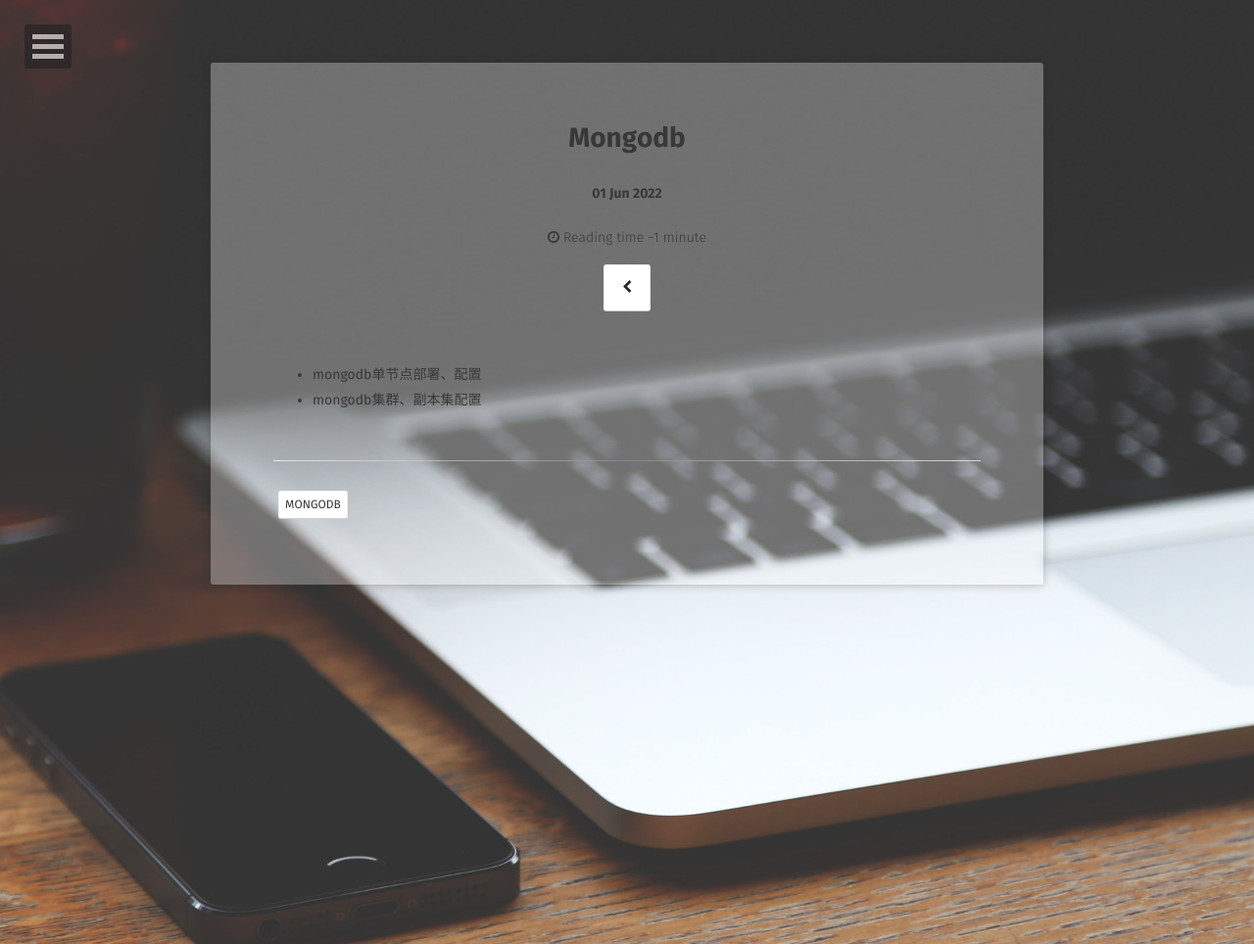
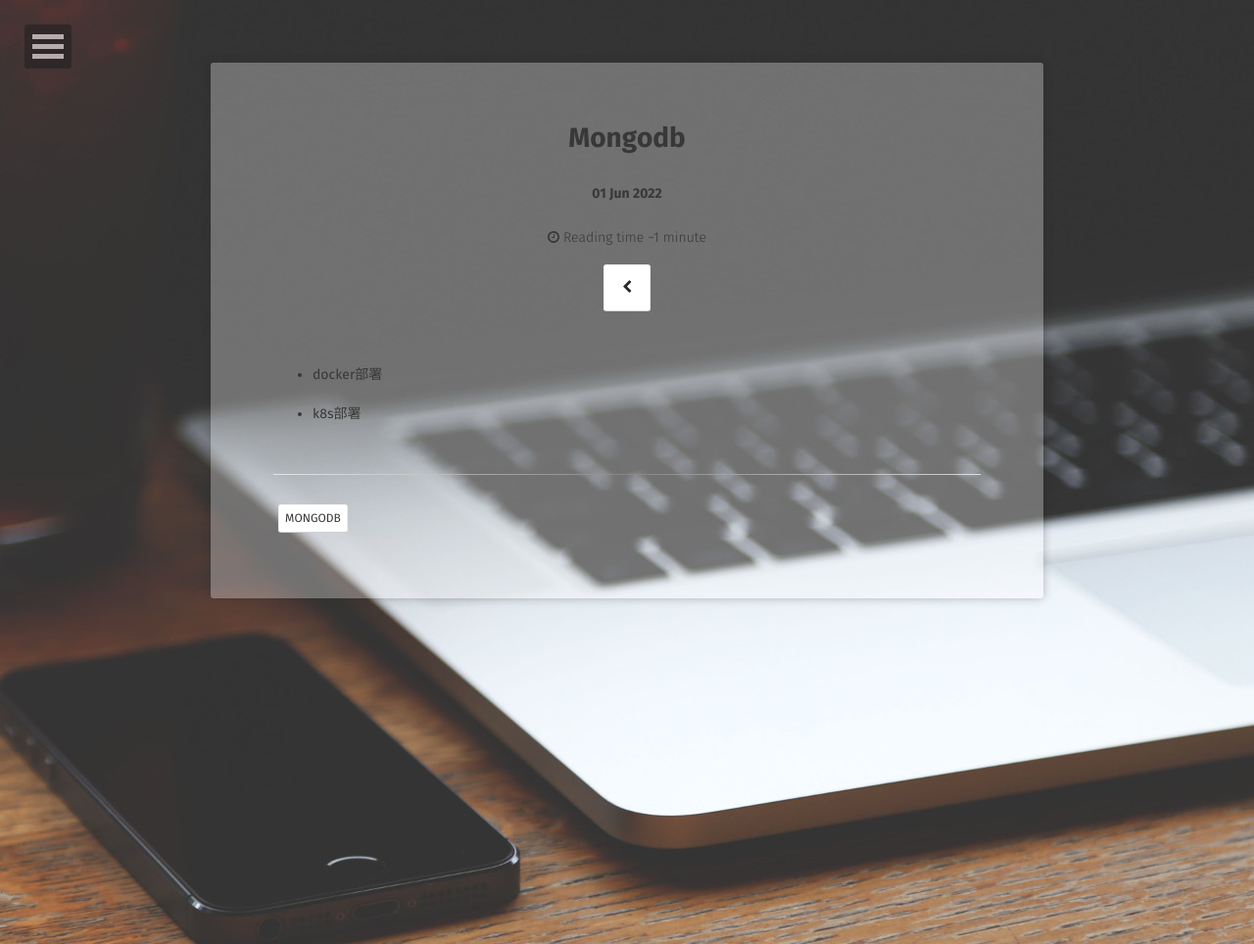
Before and after one commit to A17513081909/csz.github.io, a Jekyll site: the page built from _posts/2021-01-01-mongodb.md, in a window 1280 px wide. Shown: the whole page at 98% size. Built offline with Jekyll 4.4.1, drawn with Linux system fonts in a browser that asks for light colours; some web fonts are replaced.

Commit message:
Update 2021-01-01-mongodb.md

```diff
--- a/_posts/2021-01-01-mongodb.md
+++ b/_posts/2021-01-01-mongodb.md
@@ -7,6 +7,6 @@ tags: [mongodb]
 comments: false
 <!-- project: true -->
 ---
+* docker部署
 
-* mongodb单节点部署、配置
-* mongodb集群、副本集配置
+* k8s部署
```
